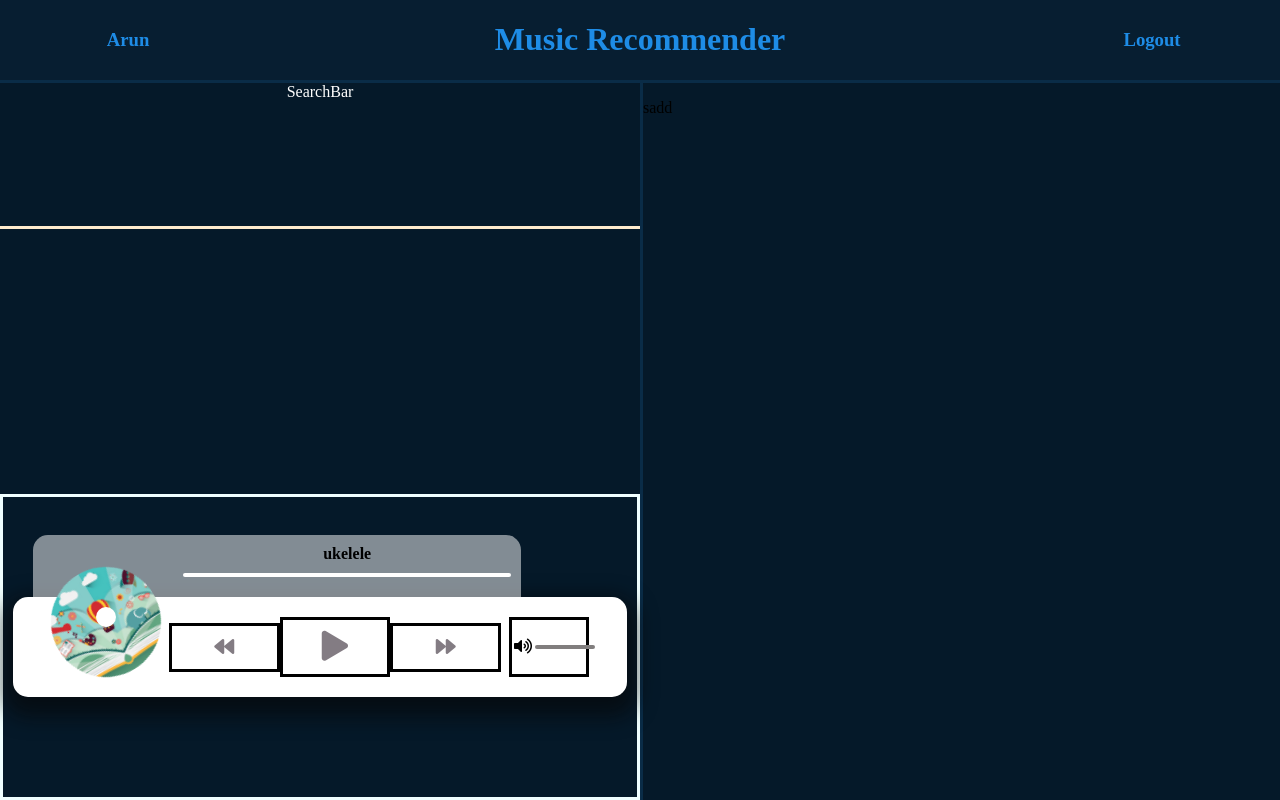
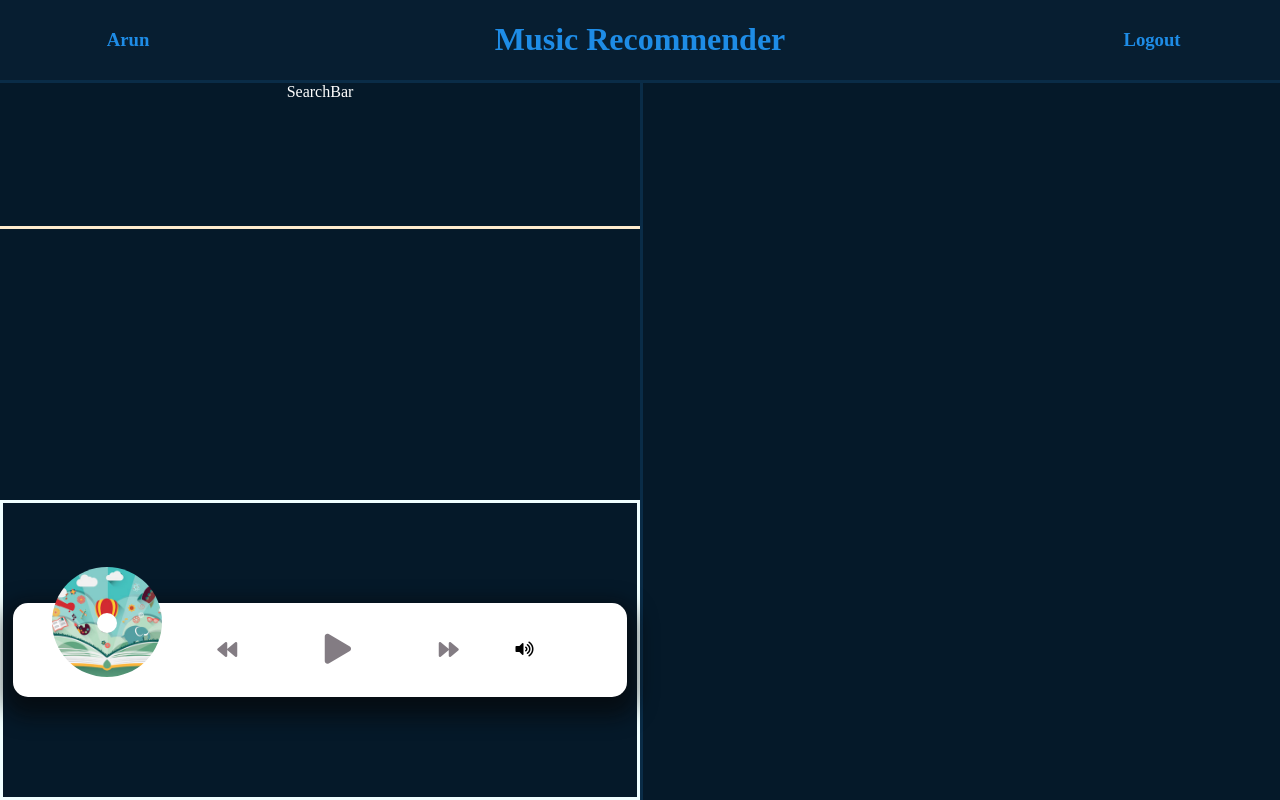
Before and after one commit to arunkhegde/music-recommender, a React (Create React App) app in the folder client/: page / in a window 1280 px wide. Built offline with nearby package versions, Linux system fonts and the light colour scheme.

Commit message:
completed functions of audio player css remaining

```diff
--- a/client/src/components/css/Player.css
+++ b/client/src/components/css/Player.css
@@ -65,12 +65,12 @@
 
   .action-btn {
     background-color: #fff;
-    border: black solid;
     color: #837c83;
     font-size: 20px;
     cursor: pointer;
+    border: 0;
      padding: 10px;
-    /* margin: 0 20px; */
+     margin: 0 20px;
     flex-basis: 40%;
   }
 
@@ -98,7 +98,7 @@
 }
 
 .music-info h4{
-    margin: 0;
+    margin: 0 0;
 }
 .music-container.play .music-info{
     opacity:1;
@@ -128,8 +128,8 @@
     height:50px;
     display: flex;
     padding: 2px;
+    margin-top: 0;
     align-items: center;
-    border:solid black;
     flex-basis: 70px;
 }
 
@@ -148,6 +148,7 @@
     margin-left: 3px;
     bottom: -2px;
     cursor: pointer;
+    display: none;
 
 }
 
--- a/client/src/components/screens/mscreens/Player.js
+++ b/client/src/components/screens/mscreens/Player.js
@@ -1,50 +1,109 @@
-import React from 'react'
+import {React, useEffect, useState,useRef} from 'react'
 import '../../css/Player.css'
 import image from './images/ukulele.jpg'
+import s1 from './music/hey.mp3'
+import s2 from './music/ukulele.mp3'
+import s3 from './music/summer.mp3'
 export const Player = () => {
+    const [songUrls, setsongUrls] = useState([s1,s2,s3])
+    const [isPlaying, setisPlaying] = useState(false)
+    const [playingsong, setplayingsong] = useState('')
+    const [percentage, setpercentage] = useState(0)
+    const [volPercentage, setvolPercentage] = useState(0)
+    const [duration,setduration]=useState(0)
+
+    const audioRef = useRef()
+    const volContainerRef=useRef()
+    //plays and pauses video based on isPlaying,plays song whenevr its changed
+    useEffect(() => {
+      const audio=audioRef.current
+      isPlaying?audio.play():audio.pause();
+
+    }, [isPlaying,playingsong])
+
+    const nextSong=()=>{
+      const skipsong=songUrls.shift()
+      setsongUrls(old=>[...old,skipsong])
+      setplayingsong(songUrls[0])
+    }
+
+    const prevSong=()=>{
+      const prevsong=songUrls.pop()
+      setsongUrls(old=>[prevsong,...old])
+      setplayingsong(songUrls[0])
+    }
+
+    //whenver time moves the silder moves
+    const getCurrentTime=(e)=>{
+      const p=(e.currentTarget.currentTime/e.currentTarget.duration)*100;
+      setpercentage(p)
+    }
+
+    //skip song to time proportional to click on sliderContainer
+    //The slider
+    const progressContainerClicked=(e)=>{
+      audioRef.current.currentTime=(e.nativeEvent.offsetX/e.currentTarget.clientWidth)*duration
+    }
+
+    //on initial render pick first song
+    useEffect(() => {
+      setplayingsong(songUrls[0])
+    },)
+
+
+
     return (
-        <div className="Pmain">
+    <div className="Pmain">
 
-    <div class="music-container play" id="music-container">
-      <div class="music-info">
+    <div className={`music-container ${isPlaying?'play':''}`}
+    onMouseLeave={()=>{volContainerRef.current.style.display='none'}}
+    onMouseEnter={()=>{volContainerRef.current.style.display='block'}}
+    >
+      <div className="music-info">
         <h4 id="title">ukelele</h4>
-        <div class="progress-container" id="progress-container">
-          <div class="progress" id="progress"></div>
+        <div className="progress-container" id="progress-container" onClick={progressContainerClicked}>
+          <div className="progress" id="progress" style={{width:`${percentage}%`}}></div>
         </div>
       </div>
 
-      <audio src="music/ukulele.mp3" id="audio"></audio>
+      <audio src={playingsong} id="audio"
+      ref={audioRef} onTimeUpdate={getCurrentTime}
+      onEnded={nextSong}//on end of current song nextSong
+      onLoadedData={(e)=>setduration(e.currentTarget.duration.toFixed(2))} //when song is loaded check duration
+      onVolumeChange={(e)=>{setvolPercentage(e.currentTarget.volume*100)}}
+      >
+      </audio>
 
-      <div class="img-container">
+      <div className="img-container">
         <img src={image} alt="music-cover" id="cover" />
       </div>
 
       {/* navigation */}
-      <div class="navigation">
+      <div className="navigation" >
 
-        <button id="prev" class="action-btn" >
-          <i class="fas fa-backward"></i>
+        <button id="prev" className="action-btn" onClick={prevSong} >
+          <i className="fas fa-backward"></i>
         </button>
 
-        <button id="play" class="action-btn action-btn-big">
-          <i class="fas fa-play"></i>
+        <button  id="play" className="action-btn action-btn-big" onClick={()=>setisPlaying(!isPlaying)}>
+          <i className={`fas ${isPlaying?'fa-pause':'fa-play'}`}></i>
         </button>
 
-        <button id="next" class="action-btn">
-          <i class="fas fa-forward"></i>
+        <button id="next" className="action-btn" onClick={nextSong}>
+          <i className="fas fa-forward"></i>
         </button>
 
       </div>
 
       {/* volume */}
-      <div class="volume" id="volume">
+      <div className="volume" id="volume" >
         <div>
-          <i class="fas fa-volume-up"></i>
+          <i className="fas fa-volume-up"></i>
         </div>
 
-        <div class="volume-sider-content">
-          <div class="volume-slider-container" id="volume-slider-container">
-            <div class="volume-slider" id="volume-slider">
+        <div className="volume-sider-content">
+          <div className="volume-slider-container" ref={volContainerRef} onClick={(e)=>{audioRef.current.volume=e.nativeEvent.offsetX/e.currentTarget.clientWidth}} >
+            <div className="volume-slider" style={{width:`${volPercentage}%`}}>
 
             </div>
           </div>
--- a/client/src/components/screens/mscreens/Recommendation.js
+++ b/client/src/components/screens/mscreens/Recommendation.js
@@ -4,7 +4,7 @@ export const Recommendation = () => {
     return (
         <div className="main">
             <ul>
-                sadd
+
             </ul>
         </div>
     )
```
Also changed, not shown: 2 other files (tests, documents, lock files or other folders).
